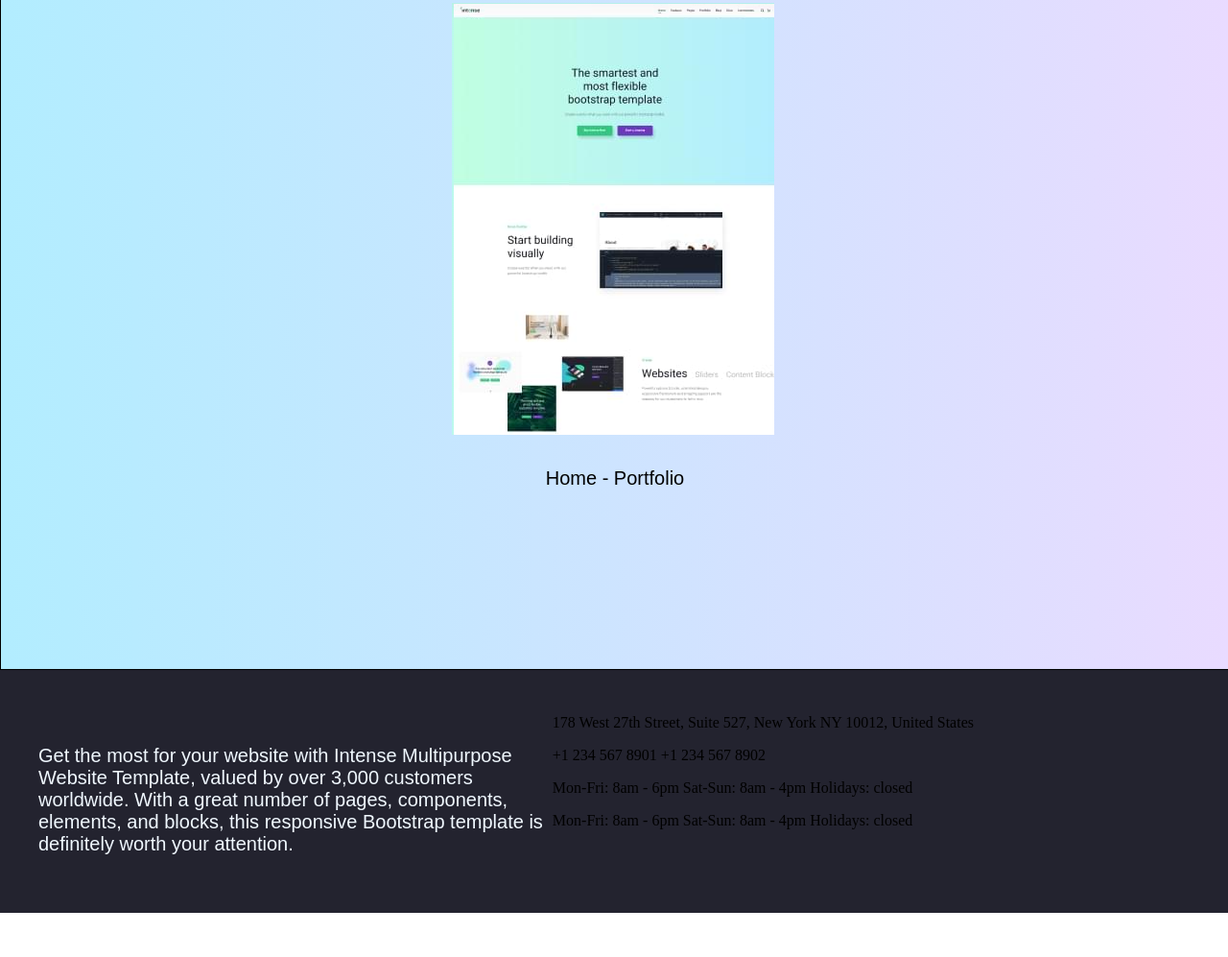
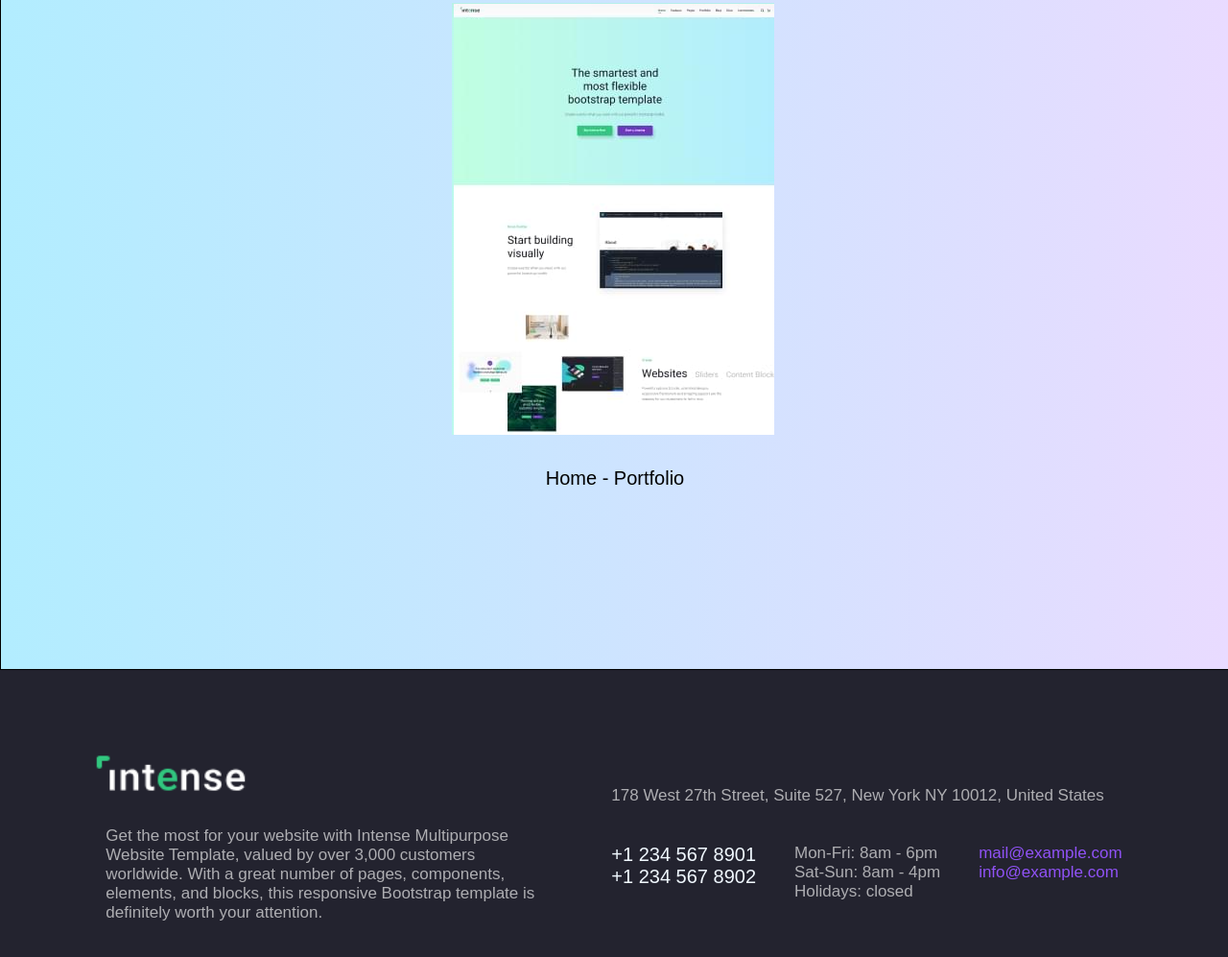
Before and after one commit to cniescola/joao, a plain HTML site: page web.html in a window 1280 px wide. Shown: the part 4502-5499 px from the top of the page at 96% size. Before the commit the page ends 5453 px from the top, so only its background shows below. Drawn offline with nearby package versions, Linux system fonts and the light colour scheme.

Commit message:
finalização

```diff
--- a/web.css
+++ b/web.css
@@ -301,6 +301,9 @@ section:nth-child(2),section:nth-child(3){
 footer{
     display: flex;
     background-color: #23232f;
+    align-items: center;
+    justify-content: center;
+    padding: 50px 0 50px 0;
 }
 
 #infos{
@@ -309,16 +312,55 @@ footer{
     height: auto;
     width: 100%;
     margin: 30px;
+    align-items: center;
+    justify-content: center;
 }
 
-#emrpresa{
+#empresa{
     display: flex;
     flex-direction: column;
+    margin-right: 20px;
 }
 
-#empresa p{
+#empresa img{
+width: 180px;
+}
+
+#infoempresa{
+    display: flex;
+    flex-direction: column;
+    margin-left: 20px;
+}
+
+#infoad{
+    display:flex;
+    flex-direction: row;
+}
+
+.tex p{
+    font-family: sans-serif;
+    font-size: 17px;
+    color: #aeaeb2;
+    margin: 20px;
+}
+
+#infoad :nth-child(1){
     font-family: sans-serif;
     font-size: 20px;
     color: aliceblue;
-    padding: 10px;
+    margin: 20px;
 }
+
+#infoad :nth-child(2){
+    font-family: sans-serif;
+    font-size: 17px;
+    color: #aeaeb2;
+    margin: 20px;
+}
+
+#infoad :nth-child(3){
+    font-family: sans-serif;
+    font-size: 17px;
+    color: #9052f6;
+    margin: 20px;
+}
--- a/web.html
+++ b/web.html
@@ -206,25 +206,32 @@
     <footer>
         <div id="infos">
             <div id="empresa">
-                <img src="" alt="">
-                <p>Get the most for your website with Intense Multipurpose<br>
+                <img src="Captura de tela 2025-07-24 180657.png" alt="#">
+                <div class="tex">
+                    <p>Get the most for your website with Intense Multipurpose<br>
                     Website Template, valued by over 3,000 customers<br>
                     worldwide. With a great number of pages, components,<br>
                     elements, and blocks, this responsive Bootstrap template is<br>
                     definitely worth your attention.</p>
+                </div>
+
             </div>
 
             <div id="infoempresa">
-                <p>178 West 27th Street, Suite 527, New York NY 10012, United States</p>
+                <div class="tex">
+                    <p>178 West 27th Street, Suite 527, New York NY 10012, United States</p>
+                </div>
+
                 <div id="infoad">
-                    <p>+1 234 567 8901
+                    <p>+1 234 567 8901<br>
                         +1 234 567 8902</p>
-                    <p>Mon-Fri: 8am - 6pm
-                        Sat-Sun: 8am - 4pm
+
+                    <p>Mon-Fri: 8am - 6pm<br>
+                        Sat-Sun: 8am - 4pm<br>
                         Holidays: closed</p>
-                    <p>Mon-Fri: 8am - 6pm
-                        Sat-Sun: 8am - 4pm
-                        Holidays: closed</p>
+
+                    <p>mail@example.com<br>
+                        info@example.com</p>
                 </div>
             </div>
         </div>
```
Also changed, not shown: Captura de tela 2025-07-24 180657.png (added).
